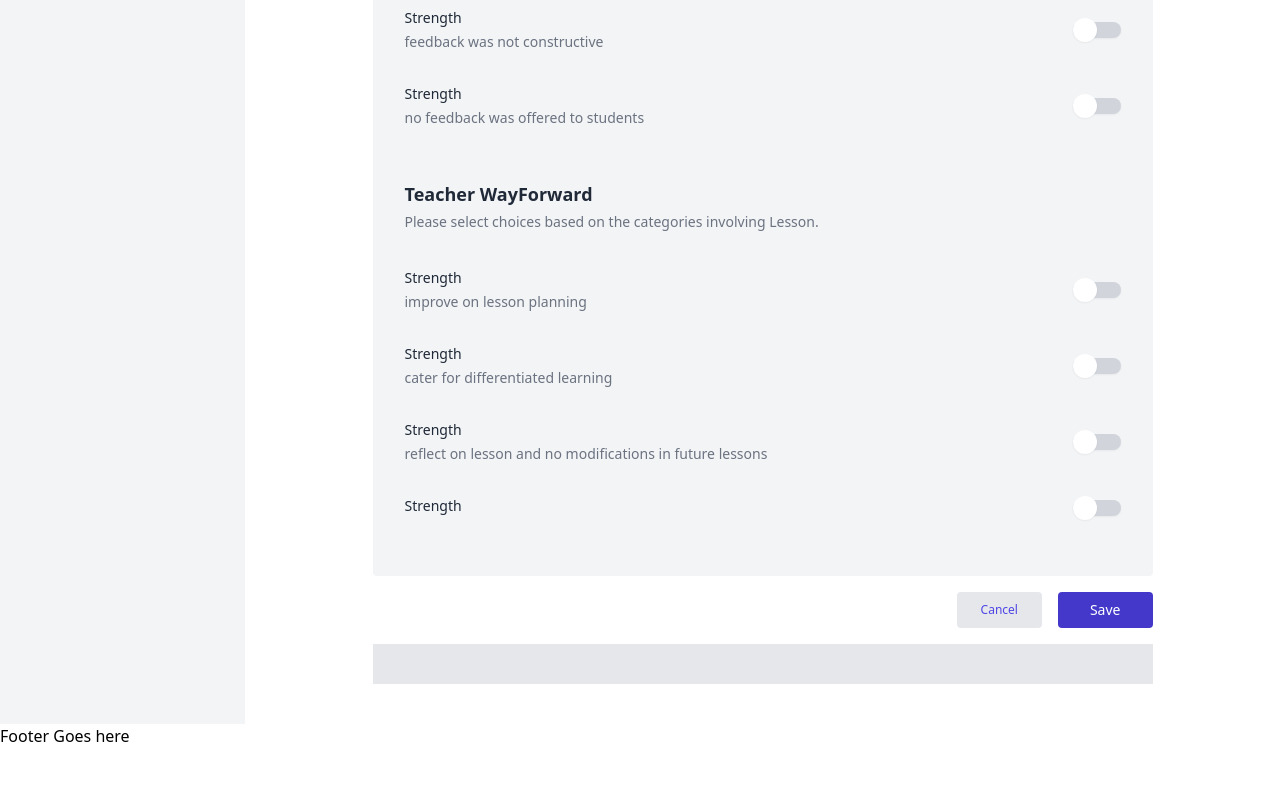
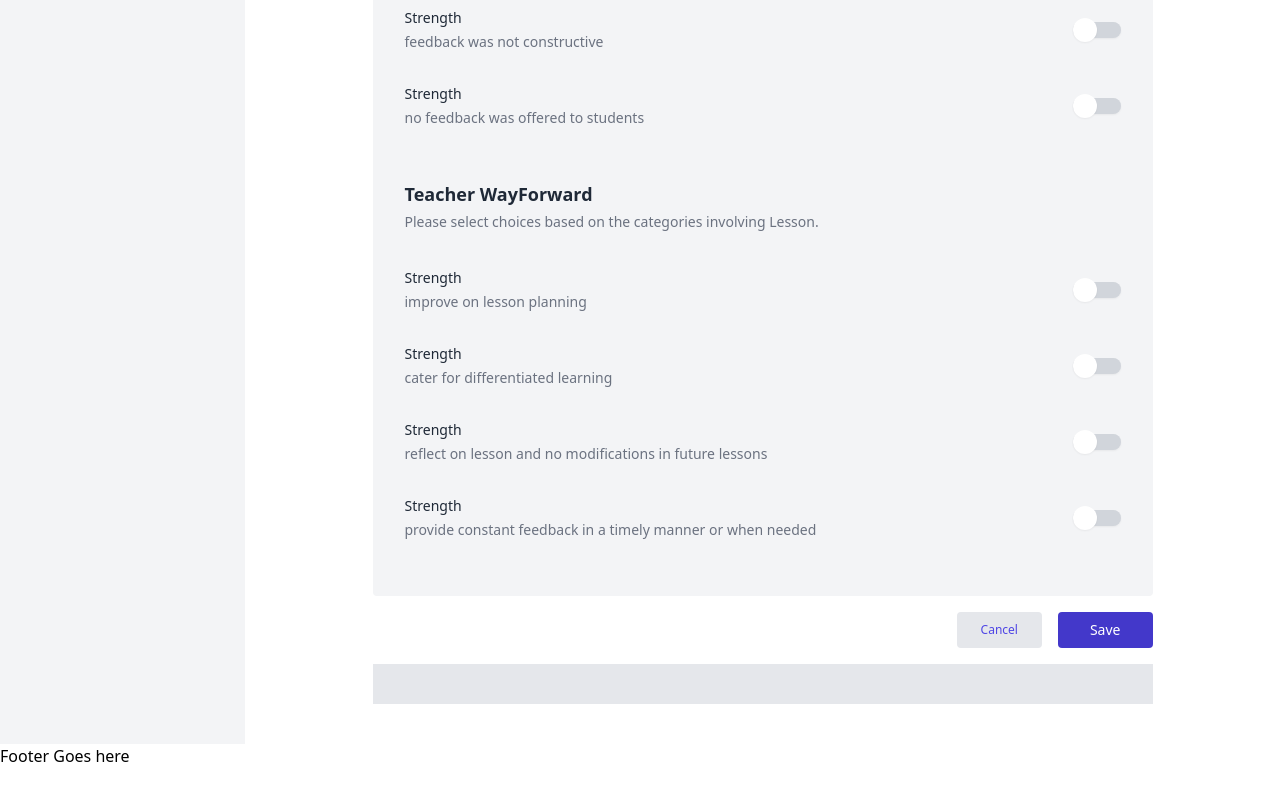
Before and after one commit to titan-65/vue3-teacher-evaluation, a Vue app: page / in a window 1280 px wide. Shown: the part 5923-6723 px from the top of the page. Built offline with nearby package versions, Linux system fonts and the light colour scheme.

Commit message:
all data objects updated and form methods added

```diff
--- a/package.json
+++ b/package.json
@@ -13,6 +13,7 @@
   "dependencies": {
     "jspdf": "^2.5.1",
     "pinia": "^2.0.11",
+    "uuid": "^8.3.2",
     "vue": "^3.2.29",
     "vue-router": "^4.0.12"
   },
--- a/src/components/features/forms/EvaluationFormOne.vue
+++ b/src/components/features/forms/EvaluationFormOne.vue
@@ -1,13 +1,5 @@
 <script setup>
-import {
-  ref,
-  reactive,
-  onMounted,
-  onBeforeUpdate,
-  watch,
-  watchEffect,
-  toRef,
-} from "vue";
+import { ref } from "vue";
 import { jsPDF } from "jspdf";
 import FormEvalItem from "./FormEvalItem.vue";
 import lessonData from "../../../data/lesson.json";
@@ -16,11 +8,66 @@ import teacherData from "../../../data/teacher.json";
 
 const lessonFieldOne = ref("");
 const lessonFieldTwo = ref("");
+const lessonArray = ref([]);
 
-const { strengths, weakness, wayForward } = lessonData;
-const { studentStrengths, studentWayForward, studentWeakness } = studentData;
-const { teacherStrengths, teacherWeakness, teacherWayForward } = teacherData;
+let { strengths, weakness, wayForward } = lessonData;
+let { studentStrengths, studentWayForward, studentWeakness } = studentData;
+let { teacherStrengths, teacherWeakness, teacherWayForward } = teacherData;
 
+const _strength = strengths.map((strength) => ({
+  ...strength,
+  isSelected: false,
+}));
+
+const _weakness = weakness.map((weakness) => ({
+  ...weakness,
+  isSelected: false,
+}));
+
+const _wayForward = wayForward.map((wayForward) => ({
+  ...wayForward,
+  isSelected: false,
+}));
+
+const _studentStrengths = studentStrengths.map((strength) => ({
+  ...strength,
+  isSelected: false,
+}));
+
+const _studentWeakness = studentWeakness.map((weakness) => ({
+  ...weakness,
+  isSelected: false,
+}));
+
+const _studentWayForward = studentWayForward.map((wayForward) => ({
+  ...wayForward,
+  isSelected: false,
+}));
+
+const _teacherStrengths = teacherStrengths.map((strength) => ({
+  ...strength,
+  isSelected: false,
+}));
+
+const _teacherWeakness = teacherWeakness.map((weakness) => ({
+  ...weakness,
+  isSelected: false,
+}));
+
+const _teacherWayForward = teacherWayForward.map((wayForward) => ({
+  ...wayForward,
+  isSelected: false,
+}));
+
+
+const onStrengthChecked = (selectedIndex) => {
+  console.log(selectedIndex);
+  for (let i = 0; i < _strength.length; i++) {
+    if (i === selectedIndex) {
+      _strength[i].isSelected = !_strength[i].isSelected;
+    }
+  }
+};
 
 const handleSubmit = () => {
   const formData = [lessonFieldOne.value, lessonFieldTwo.value];
@@ -289,9 +336,10 @@ const handleSubmit = () => {
             </div>
             <div class="px-8">
               <FormEvalItem
-                v-for="strength in strengths"
+                v-for="strength in _strength"
                 :key="strength"
                 :strength="strength"
+                @some-event="onStrengthChecked"
               />
             </div>
             <div class="xl:w-full py-5 px-8">
@@ -502,7 +550,7 @@ const handleSubmit = () => {
                     <p
                       class="text-lg text-gray-800 dark:text-gray-100 font-bold"
                     >
-                     Teacher Weakness
+                      Teacher Weakness
                     </p>
                     <p class="text-sm text-gray-500 dark:text-gray-400 pt-1">
                       Please select choices based on the categories involving
--- a/src/data/lesson.json
+++ b/src/data/lesson.json
@@ -1,46 +1,128 @@
 {
   "strengths": [
-    { "content": "the lesson started on time" },
-    { "content": "teaching method created two different styles" },
     {
+      "id": 1,
+      "trait": "time",
+      "content": "the lesson started on time"
+    },
+    {
+      "id": 2,
+      "trait": "styles",
+      "content": "teaching method created two different styles"
+    },
+    {
+      "id": 3,
+      "trait": "teaching",
       "content": "various instructional methods were identified and used in the lesson"
     },
-    { "content": "adequate resources were available" },
-    { "content": "students were actively involved during the lesson" },
-    { "content": "atmosphere was conducive to learning" },
-    { "content": "appropriate prerequisite skills were identified" },
-    { "content": "learning outcome objectives were met" },
     {
+      "id": 4,
+      "trait": "materials",
+      "content": "adequate resources were available"
+    },
+    {
+      "id": 5,
+      "trait": "teachers",
+      "content": "students were actively involved during the lesson"
+    },
+    {
+      "id": 6,
+      "trait": "students",
+      "content": "atmosphere was conducive to learning"
+    },
+    {
+      "id": 7,
+      "trait": "teaching",
+      "content": "appropriate prerequisite skills were identified"
+    },
+    {
+      "id": 8,
+      "trait": "objectives",
+      "content": "learning outcome objectives were met"
+    },
+    {
+      "id": 9,
+      "trait": "assessment",
       "content": "assessment provides the opportunity to demonstrate mastery of the skills taught"
     }
   ],
   "weakness": [
     {
+      "id": 1,
+      "trait": "discussion",
       "content": "the lesson did not go as planned as time ran out due to extended discussions enable students to grasp the concept"
     },
-    { "content": "lesson was often interrupted" },
-    { "content": "learning environment was not adequately prepared" },
     {
+      "id": 2,
+      "trait": "interruptions",
+      "content": "lesson was often interrupted"
+    },
+    {
+      "id": 3,
+      "trait": "environment",
+      "content": "learning environment was not adequately prepared"
+    },
+    {
+      "id": 4,
+      "trait": "activities",
       "content": "assessment activity did not measure what was practiced and taught"
     },
-    { "content": "no summary of the lesson or wrap up occurred" },
-    { "content": "objectives were missing" },
-    { "content": "objectives did not define what students would be able to do" }
+    {
+      "id": 5,
+      "trait": "summary",
+      "content": "no summary of the lesson or wrap up occurred"
+    },
+    {
+      "id": 6,
+      "trait": "missing",
+      "content": "objectives were missing"
+    },
+    {
+      "id": 7,
+      "trait": "define",
+      "content": "objectives did not define what students would be able to do"
+    }
   ],
   "wayForward": [
     {
+      "id": 1,
+      "trait": "involvement",
       "content": "modify content although more discussion and student involvement in lesson"
     },
     {
+      "id": 2,
+      "trait": "straightforward",
       "content": "incorporate other teaching learning strategies to make lesson more interesting"
     },
-    { "content": "utilize resource personnel where appropriate" },
-    { "content": "utilize the different assessment activities" },
-    { "content": "provide assessment activities for various learning styles" },
-    { "content": "summarize the lesson content" },
     {
+      "id": 3,
+      "trait": "resource-person",
+      "content": "utilize resource personnel where appropriate"
+    },
+    {
+      "id": 4,
+      "trait": "teaching-method",
+      "content": "utilize the different assessment activities"
+    },
+    {
+      "id": 5,
+      "trait": "learing-environment",
+      "content": "provide assessment activities for various learning styles"
+    },
+    {
+      "id": 6,
+      "trait": "summarize-content",
+      "content": "summarize the lesson content"
+    },
+    {
+      "id": 7,
+      "trait": "ensure-objectives",
       "content": "ensure objectives clearly states what student would be able to do at the end of the lesson"
     },
-    { "content": "plan lesson that incorporates use of fears resources" }
+    {
+      "id": 8,
+      "trait": "assessment-plan",
+      "content": "plan lesson that incorporates use of fears resources"
+    }
   ]
 }
--- a/src/data/student.json
+++ b/src/data/student.json
@@ -1,41 +1,91 @@
 {
   "studentStrengths": [
-    { "content": "learners were in a mood of readiness for learning" },
-    { "content": "new skills were practiced allowing students interaction and cooperation" },
+    { "id": 1,
+      "trait": "readiness",
+       "content": "learners were in a mood of readiness for learning" },
     {
+      "id": 2,
+      "trait": "confidence",
+      "content": "new skills were practiced allowing students interaction and cooperation"
+    },
+    {
+      "id": 3,
+      "trait": "motivation",
       "content": "lesson was student center"
     },
-    { "content": "opportunity was provided to recap what was taught and learned" },
-    { "content": "assessment activity was completed correctly and on time" },
-    { "content": "previous knowledge was demonstrated" }
+    {
+      "id": 4,
+      "trait": "leadership",
+      "content": "opportunity was provided to recap what was taught and learned"
+    },
+    {
+      "id": 5,
+      "trait": "teamwork",
+      "content": "assessment activity was completed correctly and on time" },
+    {
+      "id": 6,
+      "trait": "initiative",
+      "content": "previous knowledge was demonstrated" }
   ],
   "studentWeakness": [
-      { "content": "task were absent or purely skill base without connection through real-world application" },
-    { "content": "students were not able to interact and operate in pairs or groups" },
     {
+      "id": 1,
+      "trait": "absence",
+      "content": "task were absent or purely skill base without connection through real-world application"
+    },
+    {
+      "id": 2,
+      "trait": "inadequacy",
+      "content": "students were not able to interact and operate in pairs or groups"
+    },
+    {
+      "id": 3,
+      "trait": "monitored",
       "content": "individual or groups were not effectively monitored"
     },
     {
+      "id": 4,
+      "trait": "unmotivated",
       "content": "the more advanced learners were not challenged"
     },
     {
+      "id": 5,
+      "trait": "unresponsive",
       "content": "students were not able to complete activities correctly or within the specific time"
     },
     {
+      "id": 6,
+      "trait": "unorganized",
       "content": "previous knowledge was not demonstrated"
     }
   ],
   "studentWayForward": [
     {
+      "id": 1,
+      "trait": "learn",
       "content": "give one and one assistance the weaker students when applicable"
     },
-    { "content": "use cooperative group learning" },
-    { "content": "additional classes are required" },
     {
+      "id": 2,
+      "trait": "improve",
+      "content": "use cooperative group learning" },
+    {
+
+      "id": 3,
+      "trait": "teach",
+      "content": "additional classes are required" },
+    {
+      "id": 4,
+      "trait": "reinforce",
       "content": "plan more activities to facilitate  advanced learners to keep them occupied and engaged plan"
     },
-    { "content": "activities to cater for slower students" },
     {
+      "id": 5,
+      "trait": "assist",
+      "content": "activities to cater for slower students" },
+    {
+      "id": 6,
+      "trait": "supportive",
       "content": "ensure that the collection between activities and real-world application is set"
     }
   ]
--- a/src/data/teacher.json
+++ b/src/data/teacher.json
@@ -1,34 +1,70 @@
 {
   "teacherStrengths": [
     {
+      "id": "1",
+      "trait": "accountability",
       "content": "lesson went according to plan"
     },
     {
+      "id": "2",
+      "trait": "strataking",
       "content": "several teaching strategies to cater for all learners were utilized"
     },
-    { "content": "skills were broken down into a learnable part" },
     {
+      "id": "3",
+      "trait": "adaptability",
+      "content": "skills were broken down into a learnable part" },
+    {
+      "id": "4",
+      "trait": "creativity",
       "content": "constructive feedback was provided for activities and skills being practiced"
     }
   ],
   "teacherWeakness": [
     {
+      "id": "1",
+      "trait": "class-teacher",
       "content": "teacher was adequately prepared for class"
     },
     {
+      "id": "2",
+      "trait": "class-management",
       "content": "teacher did not utilize resources well"
     },
-    { "content": "teacher did not cater for all learning style" },
-    { "content": "teacher was not effective in lesson delivery" },
-    { "content": "feedback was not constructive" },
-    { "content": "no feedback was offered to students" }
+    {
+      "id": "3",
+      "trait": "learning-management",
+      "content": "teacher did not cater for all learning style" },
+    {
+      "id": "4",
+      "trait": "teacher-effectiveness",
+      "content": "teacher was not effective in lesson delivery" },
+    {
+      "id": "5",
+      "trait": "teacher-feedback",
+      "content": "feedback was not constructive" },
+    {
+      "id": "6",
+      "trait": "teacher-students",
+      "content": "no feedback was offered to students" }
   ],
   "teacherWayForward": [
     {
+      "id": "1",
+      "trait": "teacher-watch",
       "content": "improve on lesson planning"
     },
-    { "content": "cater for differentiated learning" },
-    { "content": "reflect on lesson and no modifications in future lessons" },
-    { "content": "" }
+    {
+      "id": "2",
+      "trait": "teacher-learn",
+      "content": "cater for differentiated learning" },
+    {
+      "id": "3",
+      "trait": "teacher-practice",
+      "content": "reflect on lesson and no modifications in future lessons" },
+    {
+      "id": "4",
+      "trait": "teacher-improve",
+      "content": "provide constant feedback in a timely manner or when needed" }
   ]
 }
```
Also changed, not shown: src/components/features/forms/FormEvalItem.vue (+19 -5 lines), 1 other file (tests, documents, lock files or other folders).
